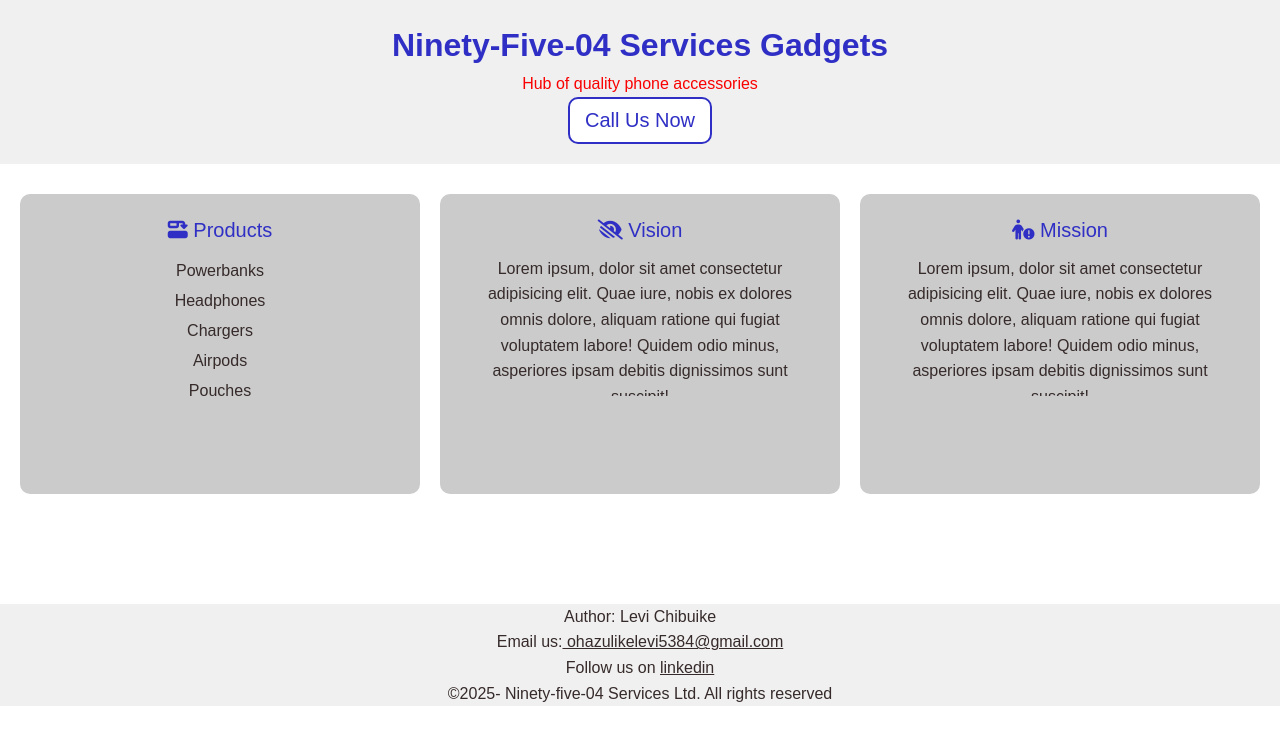
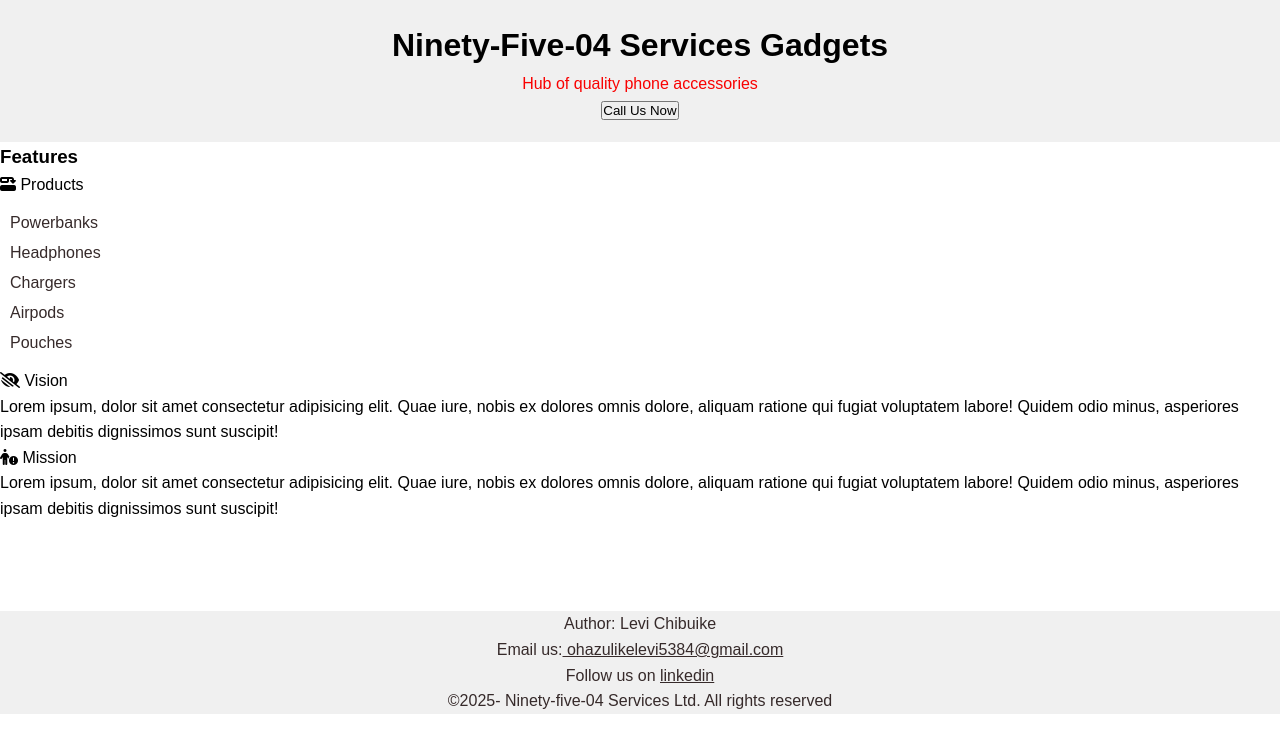
Before and after one commit to Levichibuike/Responsive_landing_page, a plain HTML site: page index.html in a window 1280 px wide. Drawn offline with Linux system fonts and the light colour scheme.

Commit message:
index.html

```diff
--- a/index.html
+++ b/index.html
@@ -1,3 +1,5 @@
+<!-- The objective of this code is to build a responsive landing page that has 3 features and a hero section-->
+
 <!DOCTYPE html>
 <html lang="en">
 <head>
@@ -9,16 +11,17 @@
 </head>
 <body>
     <header>
-        <h1 id="main_h1">
+        <h1>
             Ninety-Five-04 Services Gadgets
         </h1>
         <p>Hub of quality phone accessories</p>
-        <button id="cta"> Call Us Now </button>
+        <button> Call Us Now </button>
     </header>
 
     <main>
-        <div id="container">
-            <div id="products">
+        <section class="features">
+            <h3> Features </h3>
+            <section class="feature">
                 <i class="fa-solid fa-diagram-successor">  </i>
                 Products
                 <div class="items">
@@ -29,26 +32,27 @@
                         <li> Airpods</li>
                         <li> Pouches</li>
                     </ul>
-                    </div>
+                </div>
 
-            </div>
+            </section>
 
-            <div id="vision">
+            <section class="feature">
                 <i class="fa-sharp fa-solid fa-eye-low-vision"></i>
                 Vision
-                <div class="vision_box">
+                <p>
                     Lorem ipsum, dolor sit amet consectetur adipisicing elit. Quae iure, nobis ex dolores omnis dolore, aliquam ratione qui fugiat voluptatem labore! Quidem odio minus, asperiores ipsam debitis dignissimos sunt suscipit!
-                    </div>
-            </div>
-            <div id="vision">
+                    </p>
+            </section>
+            <section class="feature">
                 <i class="fa-sharp fa-solid fa-person-circle-exclamation"></i>
                 Mission
-                <div class="vision_box">
+                <p>
                     Lorem ipsum, dolor sit amet consectetur adipisicing elit. Quae iure, nobis ex dolores omnis dolore, aliquam ratione qui fugiat voluptatem labore! Quidem odio minus, asperiores ipsam debitis dignissimos sunt suscipit!
 
-                </div>
+                </p>
 
-        </div>
+            </section>
+        </section>
 
     </main>
     <div class="just_space">
```
